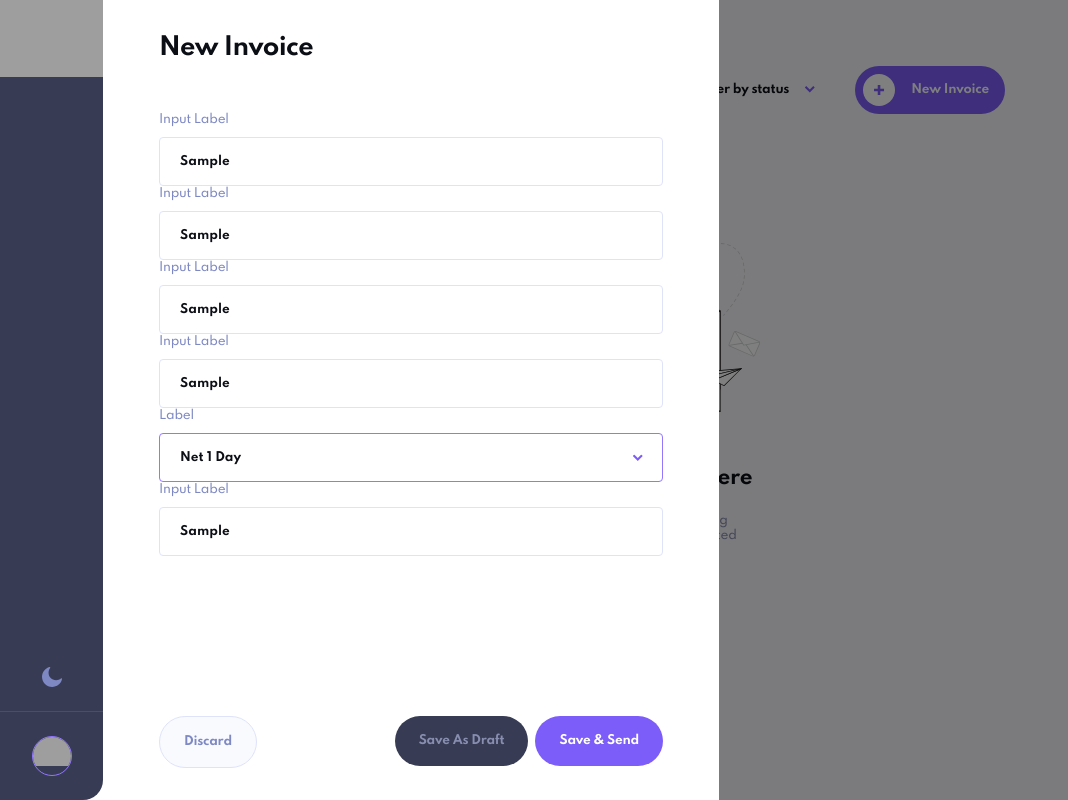
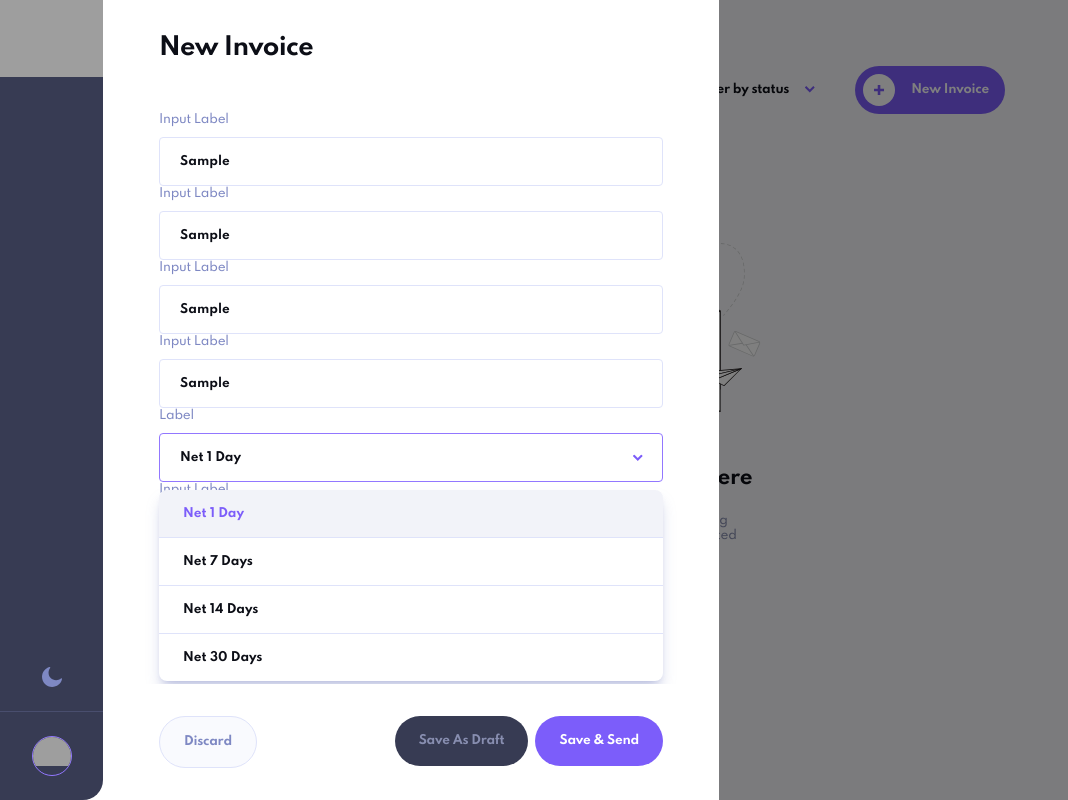
Before and after one commit to kcde/invoice-frontend, a Vue app: page /invoices in a window 1280 px wide. Both pictures are taken after typing "Sample", "Sample", "Sample", "Sample", "Sample" into the empty fields and a click on the button "Net 1 Day". Shown: the whole page, without its empty margins (0-1068 px from the left). Built offline with nearby package versions, Linux system fonts and the light colour scheme; grey boxes are pictures that could not be loaded.

Commit message:
chore: close select input on focus out

```diff
--- a/src/components/form/select/InputSelect.vue
+++ b/src/components/form/select/InputSelect.vue
@@ -6,8 +6,10 @@
           <CaretIcon />
         </div>
         <button
-          @click="toggleListOptionVisibility"
-          @keyup.up="toggleListOptionVisibility"
+          @click="toggleListOptionVisibility()"
+          @keyup.up="toggleListOptionVisibility(true)"
+          @keyup.down="toggleListOptionVisibility(true)"
+          @focusout="toggleListOptionVisibility(false)"
           class="relative w-full py-4 pl-5 text-sm font-bold text-blue-500 transition-colors duration-200 bg-transparent border border-gray-200 rounded outline-none appearance-none cursor-pointer dark:text-white dark:border-blue-200 leading-sm focus:border-purple-200 dark:focus:border-purple-200 focus:outline-none placeholder:text-blue-500/30 dark:bg-blue-300 text-left capitalize"
           role="combobox"
           :aria-expanded="listOptionsVisibility"
@@ -34,7 +36,7 @@ import ListBox from './ListBox.vue'
 import CaretIcon from '../../icons/CaretIcon.vue'
 import BaseInput from '../BaseInput.vue'
 
-const listOptionsVisibility = ref(true)
+const listOptionsVisibility = ref(false)
 
 // POINTS TO THE CONTAINER THAT HOLDS THE OPTIONS
 const optionsContainer = ref(null)
@@ -44,8 +46,11 @@ function openOptionsBox() {
   //else use default
 }
 
-function toggleListOptionVisibility() {
-  console.log(78)
+function toggleListOptionVisibility(state: boolean | undefined = undefined) {
+  if (state != undefined) {
+    listOptionsVisibility.value = state
+    return
+  }
 
   listOptionsVisibility.value = !listOptionsVisibility.value
 }
--- a/src/components/form/select/ListBox.vue
+++ b/src/components/form/select/ListBox.vue
@@ -5,12 +5,14 @@
     ref="options"
     role="listbox"
     @click.prevent
+    tabindex="0"
     class="bg-white absolute left-0 top-[calc(100%+8px)] w-full rounded-lg text-sm font-bold divide-y divide-gray-200 shadow-lg shadow-purple-100/40 z-10 max-h-96 overflow-y-scroll"
   >
     <li
-      v-for="option in props.listOptions"
+      v-for="(option, index) in props.listOptions"
       :key="option"
-      class="leading-sm pl-6 py-4 hover:text-purple-300 cursor-pointer focus:outline-none focus:bg-purple-100/10 aria-selected:text-purple-300 capitalize"
+      class="leading-sm pl-6 py-4 hover:text-purple-300 cursor-pointer focus:outline-none aria-selected:text-purple-300 capitalize"
+      :class="{ 'bg-purple-100/10': currentOption == index }"
       role="option"
       :aria-selected="option == selectedOption"
       @click="handleOptionSelect(option)"
@@ -24,8 +26,6 @@
 import { onMounted, ref } from 'vue'
 import type { PropType } from 'vue'
 
-const options = ref(null)
-
 const props = defineProps({
   listOptions: {
     type: Array as PropType<string[]>,
@@ -36,6 +36,9 @@ const props = defineProps({
     required: true
   }
 })
+
+const options = ref(null)
+const currentOption = ref(0) // current highlighted option
 
 const emit = defineEmits(['item-selected'])
 
```
